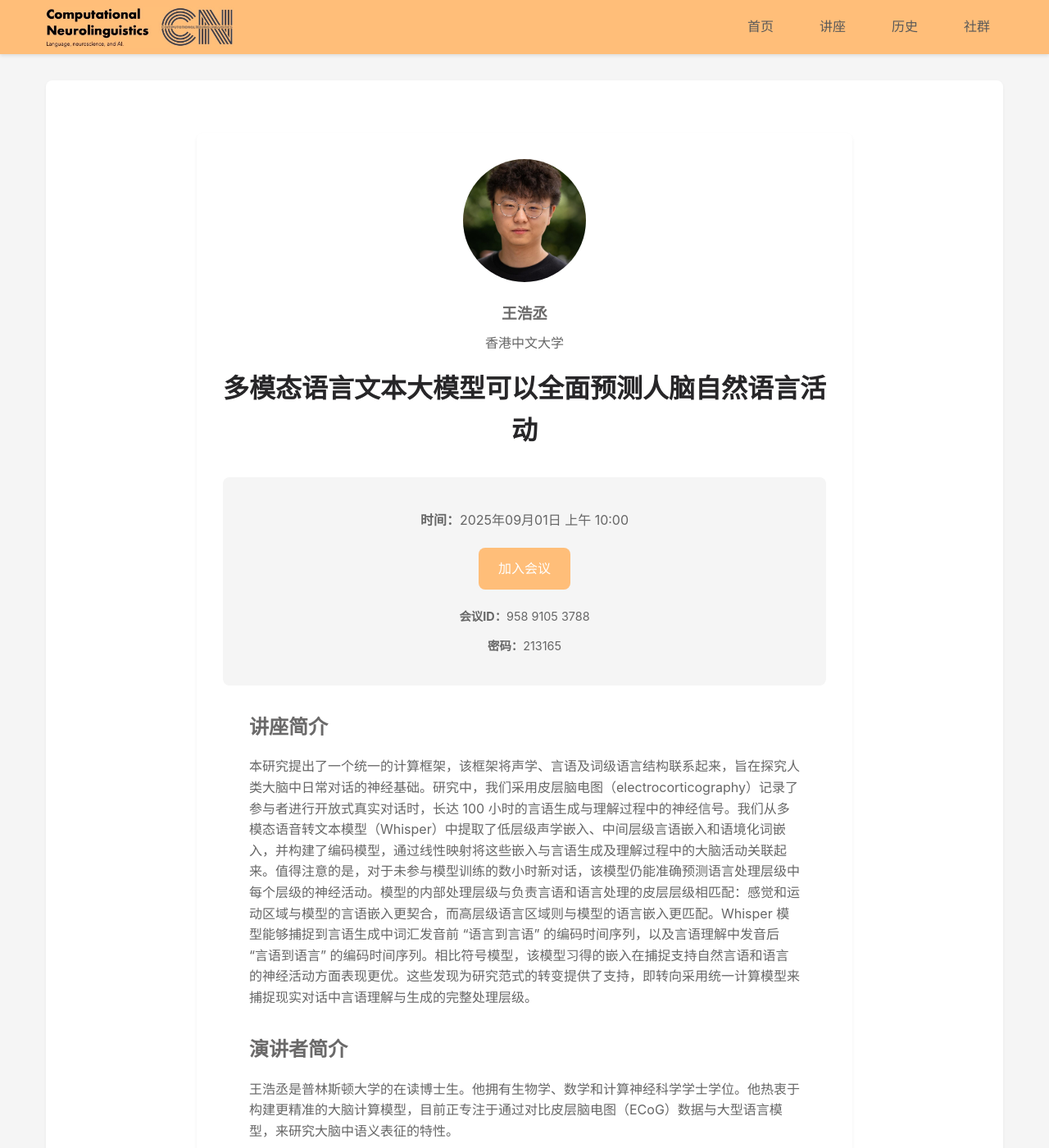
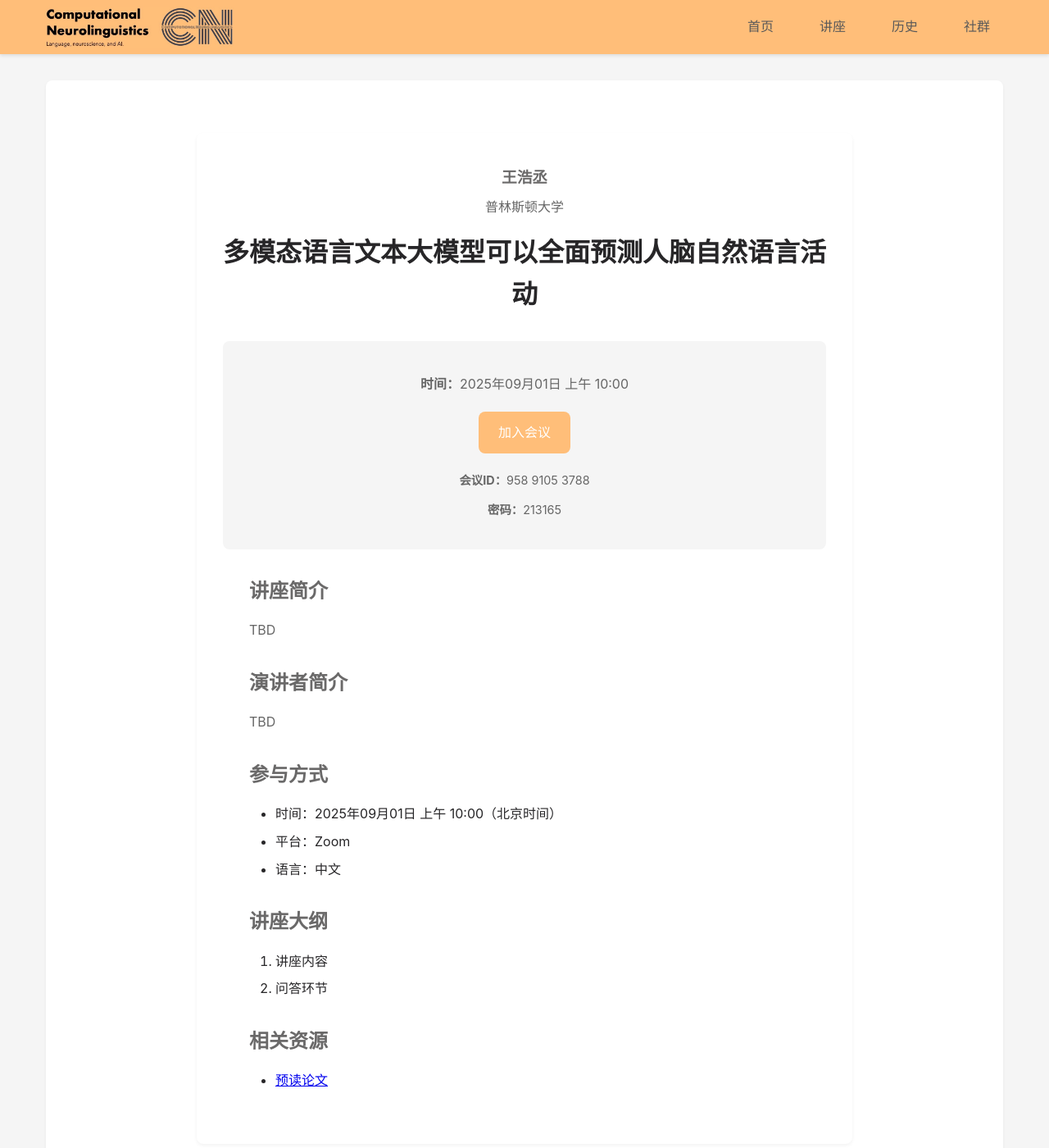
Before and after one commit to xufengduan/Computational-Neurolinguistics-Forum, a Jekyll site: the page built from events/2025-09-Wang-Haocheng/index.md, in a window 1280 px wide and 1400 px high. Shown: the whole window at 82% size. Built offline with Jekyll 4.4.1, drawn with Linux system fonts in a browser that asks for light colours.

Commit message:
更新王浩丞讲座信息，修改机构为普林斯顿大学，摘要和个人简介字段内容待定，移除照片字段。

```diff
--- a/events/2025-09-Wang-Haocheng/index.md
+++ b/events/2025-09-Wang-Haocheng/index.md
@@ -2,16 +2,16 @@
 layout: event
 title: 多模态语言文本大模型可以全面预测人脑自然语言活动
 speaker: 王浩丞
-institution: 香港中文大学
+institution: 普林斯顿大学
 date: 2025-09-01 10:00
 permalink: /events/2025-09-Wang-Haocheng/
 zoom_link: |
   https://cuhk.zoom.us/j/95891053788?pwd=lWyxDJW0hy9Bkjaubfo9pmUz9qUh7h.1
 abstract: |
-  本研究提出了一个统一的计算框架，该框架将声学、言语及词级语言结构联系起来，旨在探究人类大脑中日常对话的神经基础。研究中，我们采用皮层脑电图（electrocorticography）记录了参与者进行开放式真实对话时，长达 100 小时的言语生成与理解过程中的神经信号。我们从多模态语音转文本模型（Whisper）中提取了低层级声学嵌入、中间层级言语嵌入和语境化词嵌入，并构建了编码模型，通过线性映射将这些嵌入与言语生成及理解过程中的大脑活动关联起来。值得注意的是，对于未参与模型训练的数小时新对话，该模型仍能准确预测语言处理层级中每个层级的神经活动。模型的内部处理层级与负责言语和语言处理的皮层层级相匹配：感觉和运动区域与模型的言语嵌入更契合，而高层级语言区域则与模型的语言嵌入更匹配。Whisper 模型能够捕捉到言语生成中词汇发音前 “语言到言语” 的编码时间序列，以及言语理解中发音后 “言语到语言” 的编码时间序列。相比符号模型，该模型习得的嵌入在捕捉支持自然言语和语言的神经活动方面表现更优。这些发现为研究范式的转变提供了支持，即转向采用统一计算模型来捕捉现实对话中言语理解与生成的完整处理层级。
+  TBD
 
 bio: |
-  王浩丞是普林斯顿大学的在读博士生。他拥有生物学、数学和计算神经科学学士学位。他热衷于构建更精准的大脑计算模型，目前正专注于通过对比皮层脑电图（ECoG）数据与大型语言模型，来研究大脑中语义表征的特性。
+  TBD
 
 outline: |
   1. 讲座内容
@@ -23,7 +23,6 @@ resources: |
 zoom_id: 958 9105 3788
 zoom_password: 213165
 status: active
-photo: haocheng.jpg
 ---
 
 ## 讲座简介
```
Also changed, not shown: _data/events.yml (+3 -4 lines).
